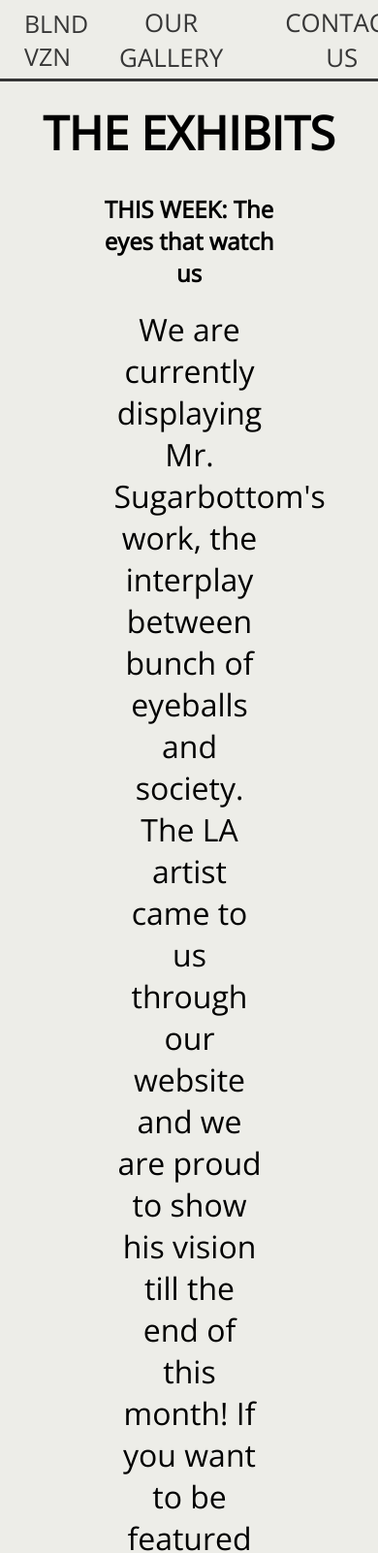
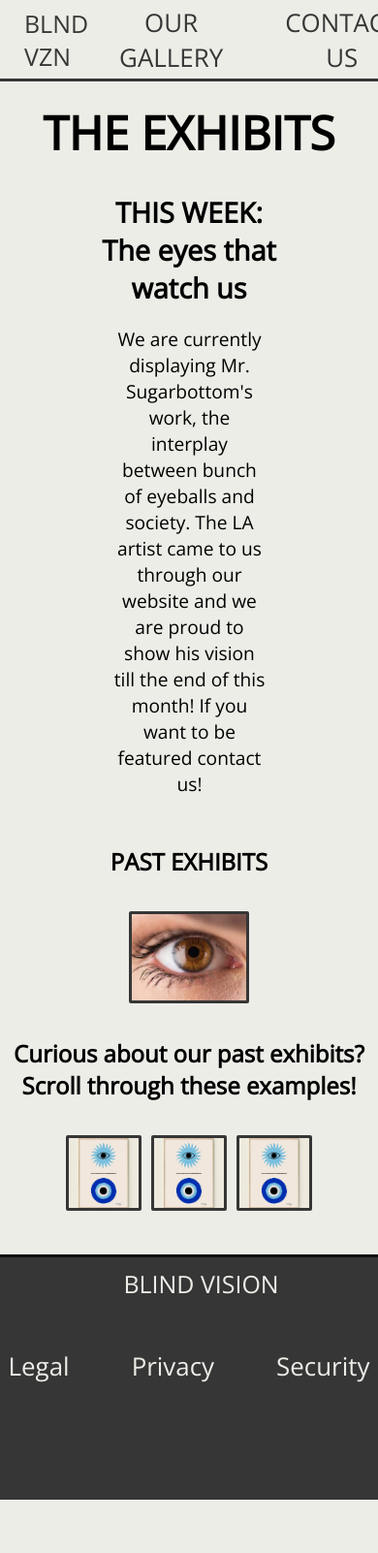
Before and after one commit to EliasThaKid/EliasThaKid.github.io, a plain HTML site: page hw2/exhibits.html in a window 390 px wide. Shown: the top 1602 px of the page at 97% size. After the commit the page ends 1547 px from the top, so only its background shows below. Drawn offline with nearby package versions, Linux system fonts and the light colour scheme.

Commit message:
last touches

```diff
--- a/hw2/exhibits.html
+++ b/hw2/exhibits.html
@@ -31,8 +31,14 @@
 
             .expdescript {
                 width: 50vw;
+                font-size: .6em;
 
             }
+
+            .expdescript h2 {
+                font-size: 3em;
+            }
+
             #mob {
                 display: block !important;
                 width: 40%;
--- a/hw2/styles.css
+++ b/hw2/styles.css
@@ -31,7 +31,6 @@ body {
     height: 10vh;
     z-index: 1;
     width: 100%;
-    max-width: 1300px;
     margin: 0 auto;
     padding: 0 auto;
 }
@@ -198,7 +197,7 @@ body {
     font-size: 1.2rem;
     height: 30vh;
     width: 100%;
-    max-width: 1300px;
+    /* max-width: 1300px;  */
     border-top: 3px solid #0e0d0d;
 }
 
@@ -207,7 +206,7 @@ body {
     display: flex;
     justify-content: center;
     z-index: 100;
-    margin: 100px;
+    margin: 50px;
     padding: 0 auto;
 
 }
```
